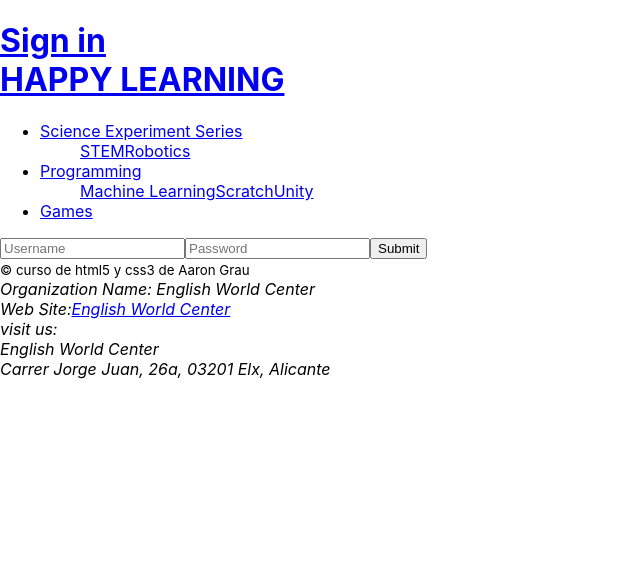
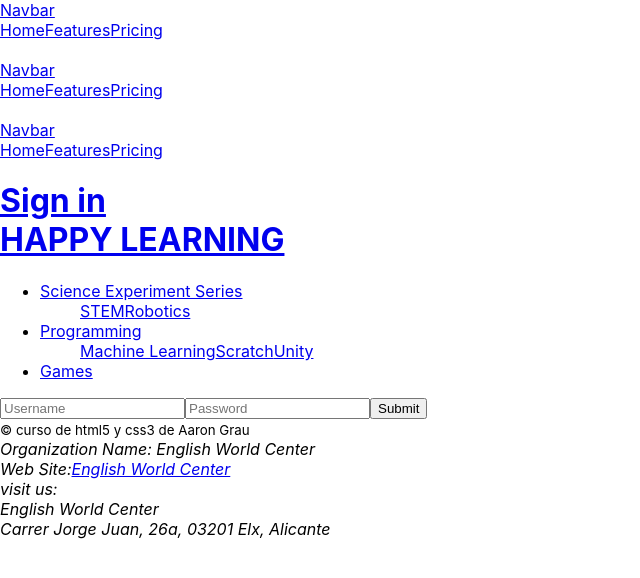
Before and after one commit to manolopzy/happylearning, a React (Create React App) app: page /signin in a window 1280 px wide. Shown: the top 578 px of the page, without its empty margins (0-640 px from the left). Built offline with nearby package versions, Linux system fonts and the light colour scheme.

Commit message:
bootstrap

```diff
--- a/package.json
+++ b/package.json
@@ -7,11 +7,14 @@
     "@testing-library/react": "^13.4.0",
     "@testing-library/user-event": "^13.5.0",
     "@types/jest": "^27.5.2",
+    "@types/react-bootstrap": "^0.32.36",
     "@types/react-dom": "^18.3.0",
     "@types/react-router-dom": "^5.3.3",
     "axios": "^1.7.2",
+    "bootstrap": "^5.3.3",
     "formik": "^2.4.6",
     "react": "^18.3.1",
+    "react-bootstrap": "^2.10.4",
     "react-dom": "^18.3.1",
     "react-router-dom": "^6.23.1",
     "react-scripts": "5.0.1",
--- a/src/App.css
+++ /dev/null
@@ -1,38 +0,0 @@
-.App {
-  text-align: center;
-}
-
-.App-logo {
-  height: 40vmin;
-  pointer-events: none;
-}
-
-@media (prefers-reduced-motion: no-preference) {
-  .App-logo {
-    animation: App-logo-spin infinite 20s linear;
-  }
-}
-
-.App-header {
-  background-color: #282c34;
-  min-height: 100vh;
-  display: flex;
-  flex-direction: column;
-  align-items: center;
-  justify-content: center;
-  font-size: calc(10px + 2vmin);
-  color: white;
-}
-
-.App-link {
-  color: #61dafb;
-}
-
-@keyframes App-logo-spin {
-  from {
-    transform: rotate(0deg);
-  }
-  to {
-    transform: rotate(360deg);
-  }
-}
--- a/src/components/template/NavBar.tsx
+++ b/src/components/template/NavBar.tsx
@@ -5,13 +5,87 @@
 //     Format the selected text.-->
 
 import { Link } from "react-router-dom";
+
+import Container from "react-bootstrap/Container";
+import Nav from "react-bootstrap/Nav";
+import Navbar from "react-bootstrap/Navbar";
+import NavDropdown from "react-bootstrap/NavDropdown";
+
+function BootstrapNavBar() {
+  return (
+    <>
+      <Navbar bg="dark" data-bs-theme="dark">
+        <Container>
+          <Navbar.Brand href="#home">Navbar</Navbar.Brand>
+          <Nav className="me-auto">
+            <Nav.Link href="#home">Home</Nav.Link>
+            <Nav.Link href="#features">Features</Nav.Link>
+            <Nav.Link href="#pricing">Pricing</Nav.Link>
+          </Nav>
+        </Container>
+      </Navbar>
+      <br />
+      <Navbar bg="primary" data-bs-theme="dark">
+        <Container>
+          <Navbar.Brand href="#home">Navbar</Navbar.Brand>
+          <Nav className="me-auto">
+            <Nav.Link href="#home">Home</Nav.Link>
+            <Nav.Link href="#features">Features</Nav.Link>
+            <Nav.Link href="#pricing">Pricing</Nav.Link>
+          </Nav>
+        </Container>
+      </Navbar>
+
+      <br />
+      <Navbar bg="light" data-bs-theme="light">
+        <Container>
+          <Navbar.Brand href="#home">Navbar</Navbar.Brand>
+          <Nav className="me-auto">
+            <Nav.Link href="#home">Home</Nav.Link>
+            <Nav.Link href="#features">Features</Nav.Link>
+            <Nav.Link href="#pricing">Pricing</Nav.Link>
+          </Nav>
+        </Container>
+      </Navbar>
+    </>
+    // <Navbar expand="lg" className="bg-body-tertiary">
+    //   <Container>
+    //     <Navbar.Brand href="#home">React-Bootstrap</Navbar.Brand>
+    //     <Navbar.Toggle aria-controls="basic-navbar-nav" />
+    //     <Navbar.Collapse id="basic-navbar-nav">
+    //       <Nav className="me-auto">
+    //         <Nav.Link href="#home">Home</Nav.Link>
+    //         <Nav.Link href="#link">Link</Nav.Link>
+    //         <NavDropdown title="Dropdown" id="basic-nav-dropdown">
+    //           <NavDropdown.Item href="#action/3.1">Action</NavDropdown.Item>
+    //           <NavDropdown.Item href="#action/3.2">
+    //             Another action
+    //           </NavDropdown.Item>
+    //           <NavDropdown.Item href="#action/3.3">Something</NavDropdown.Item>
+    //           <NavDropdown.Divider />
+    //           <NavDropdown.Item href="#action/3.4">
+    //             Separated link
+    //           </NavDropdown.Item>
+    //         </NavDropdown>
+    //       </Nav>
+    //     </Navbar.Collapse>
+    //   </Container>
+    // </Navbar>
+  );
+}
+
 export default function NavBar() {
   return (
     <>
+      <BootstrapNavBar />
       <header>
         <h1>
-                    <div><Link to="/signin">Sign in</Link></div>
-                    <div><Link to="/">HAPPY LEARNING</Link></div>
+          <div>
+            <Link to="/signin">Sign in</Link>
+          </div>
+          <div>
+            <Link to="/">HAPPY LEARNING</Link>
+          </div>
         </h1>
       </header>
       <nav>
```
Also changed, not shown: commands.txt, 1 other file (tests, documents, lock files or other folders). Lines whose indentation alone changed are shown as unchanged.
